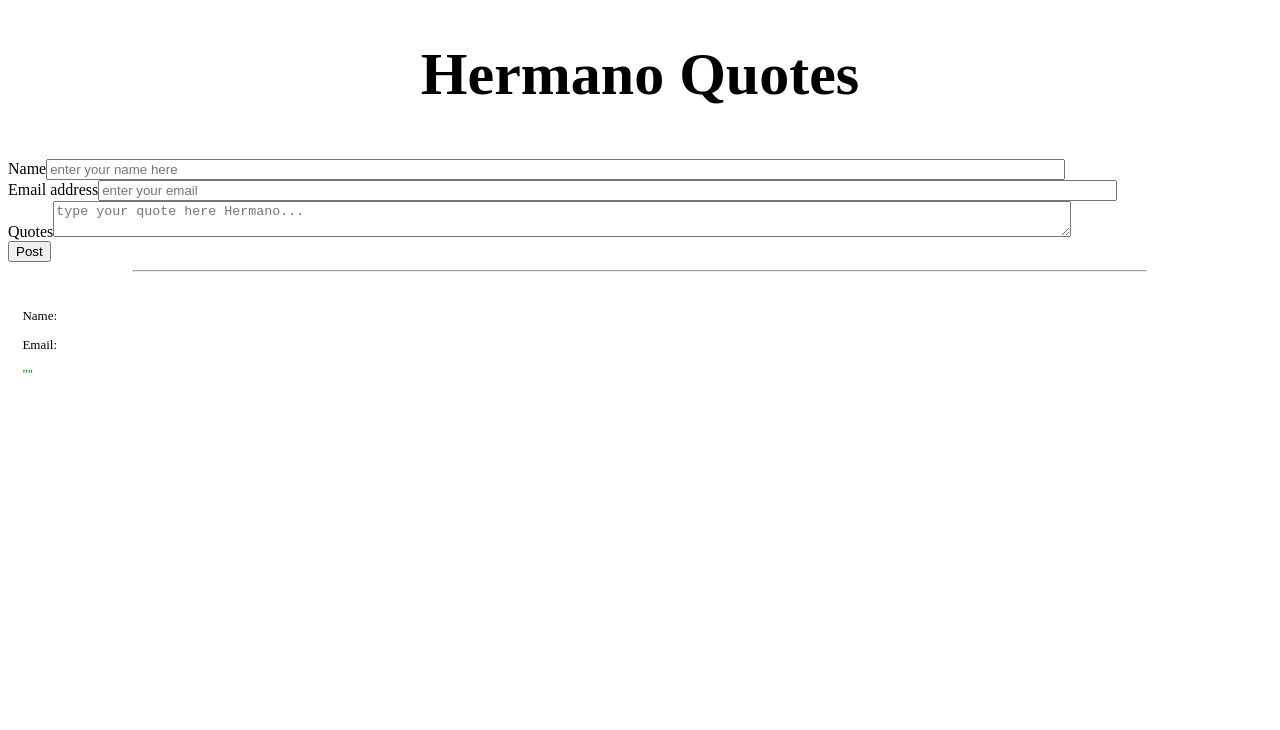
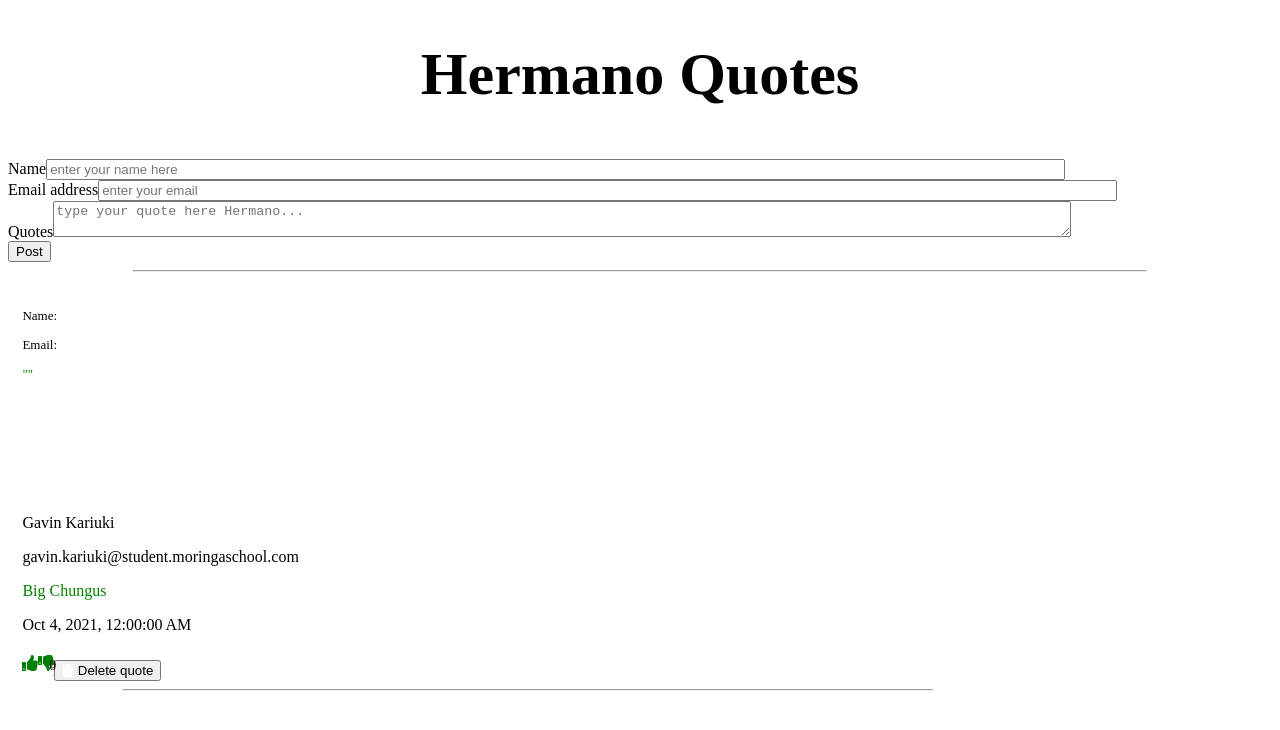
Before and after one commit to Esa-Gavin/Hermano-Quotes, an Angular app: page / in a window 1280 px wide. Shown: the top 730 px of the page. Built offline with nearby package versions, Linux system fonts and the light colour scheme; a web font is replaced by a local one.

Commit message:
add the component for cards inside input form component

```diff
--- a/src/app/input-form/input-form.component.html
+++ b/src/app/input-form/input-form.component.html
@@ -77,5 +77,7 @@
       </div>
     </div>
   </div>
-  <div class="col-6"></div>
+  <div class="col-6">
+    <app-cards [newQ]="newQuote"></app-cards>
+  </div>
 </div>
```
